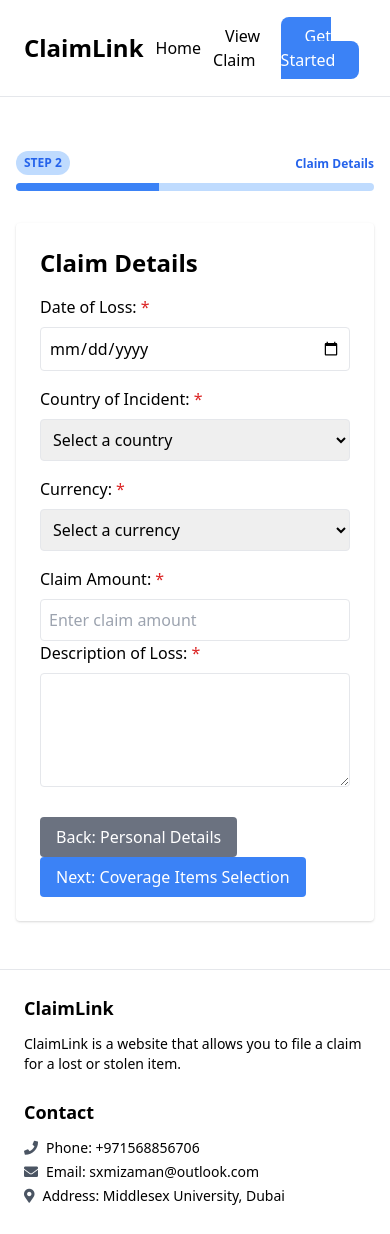
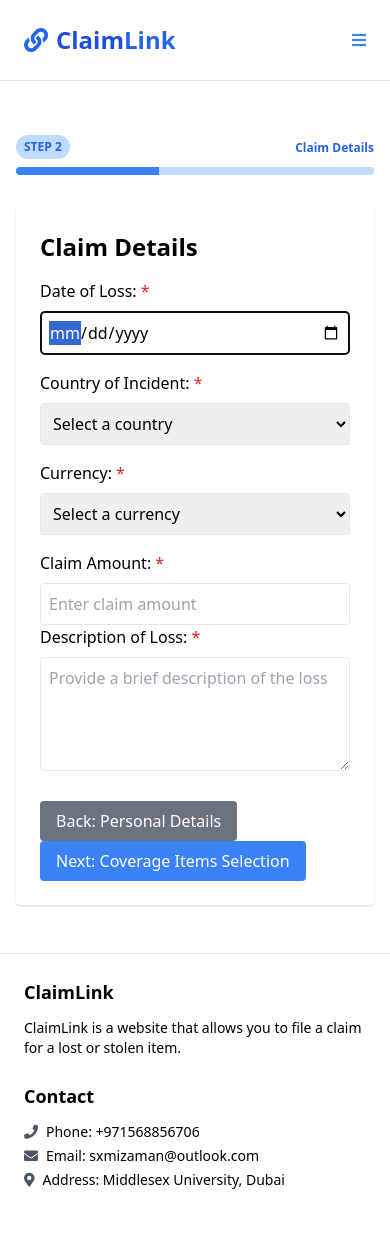
Before and after one commit to samizaman/ClaimLink, a Django app: page /claim-details/ in a window 390 px wide. After the commit the page ends 1189 px from the top, so only its background shows below. Run offline with Django 4.2, Linux system fonts and the light colour scheme; some libraries are stand-ins or nearby versions.

Commit message:
the navbar now supports mobile view

```diff
--- a/templates/base.html
+++ b/templates/base.html
@@ -7,15 +7,29 @@
     <link href="https://cdn.jsdelivr.net/npm/tailwindcss@2.2.17/dist/tailwind.min.css" rel="stylesheet">
 
     <link rel="stylesheet" href="https://cdnjs.cloudflare.com/ajax/libs/font-awesome/5.15.3/css/all.min.css"/>
+    <script src="https://kit.fontawesome.com/your-fontawesome-kit-code.js" crossorigin="anonymous"></script>
+
+    <link href="https://fonts.googleapis.com/css2?family=Roboto:wght@400;500;700&display=swap" rel="stylesheet">
 
     <title>{% block title %}ClaimLink{% endblock %}</title>
 </head>
-<body class="min-h-screen flex flex-col">
+<body class="min-h-screen flex flex-col font-roboto">
 <header>
     <nav class="py-6 px-6 flex justify-between items-center border-b border-gray-200">
-        <a href="/" class="text-2xl font-semibold">ClaimLink</a>
+        <a href="/" class="flex items-center space-x-2">
+            <span class="fas fa-link text-blue-600 text-2xl"></span>
+            <div class="text-2xl font-semibold">
+                <span class="font-bold text-blue-700">Claim</span><span class="text-blue-600">Link</span>
+            </div>
+        </a>
 
-        <ul class="flex items-center">
+        <div class="md:hidden">
+            <button id="menu-toggler" class="text-blue-500 focus:outline-none">
+                <i class="fas fa-bars"></i>
+            </button>
+        </div>
+
+        <ul id="nav-menu" class="absolute top-16 left-0 md:relative w-full md:w-auto bg-white md:bg-transparent shadow md:shadow-none z-10 md:z-auto hidden md:flex flex-col md:flex-row items-center md:space-x-4 divide-y md:divide-y-0 divide-gray-200 text-center">
             <li>
                 <a href="/"
                    class="p-3 hover:text-blue-500 {% if request.path == '/' %}text-blue-500 font-bold{% endif %}">Home</a>
@@ -25,22 +39,30 @@
                    class="p-3 hover:text-blue-500 {% if '/view-claim' in request.path %}text-blue-500 font-bold{% endif %}">View
                     Claim</a>
             </li>
-            <li>
+            <li class="p-4 md:p-0">
                 <a href="{% url 'personal_details' %}"
-                   class="px-6 py-2 bg-blue-500 text-white rounded-lg hover:bg-blue-600 transition duration-200">Get
+                   class="block w-full px-6 py-2 bg-blue-500 text-white rounded-lg hover:bg-blue-600 transition duration-200 md:bg-transparent md:text-blue-500 md:hover:text-blue-600 md:px-6 md:py-2 md:rounded-none">Get
                     Started</a>
             </li>
         </ul>
     </nav>
-
 </header>
 <main class="flex-grow">
     {% block content %}
     {% endblock %}
 </main>
 
+<script src="https://cdn.jsdelivr.net/npm/confetti-js@0.0.13/dist/index.min.js"></script>
 
-<script src="https://cdn.jsdelivr.net/npm/confetti-js@0.0.13/dist/index.min.js"></script>
+<script>
+    const menuToggler = document.getElementById('menu-toggler');
+    const navMenu = document.getElementById('nav-menu');
+
+    menuToggler.addEventListener('click', () => {
+        navMenu.classList.toggle('hidden');
+    });
+</script>
+
 
 </body>
 <footer class="bg-white text-black">
@@ -55,10 +77,14 @@
             <h3 class="text-lg font-semibold mb-3">Contact</h3>
 
             <ul class="text-sm">
-                <li class="mb-1"><i class="fas fa-phone mr-2 text-gray-600"></i>Phone: +971568856706</li>
-                <li class="mb-1"><i class="fas fa-envelope mr-2 text-gray-600"></i>Email: sxmizaman@outlook.com</li>
-                <li class="mb-1"><i class="fas fa-map-marker-alt mr-2 text-gray-600"></i>Address: Middlesex University,
-                    Dubai
+                <li class="mb-1 hover:text-blue-500 transition duration-200">
+                    <i class="fas fa-phone mr-2 text-gray-600"></i>Phone: +971568856706
+                </li>
+                <li class="mb-1 hover:text-blue-500 transition duration-200">
+                    <i class="fas fa-envelope mr-2 text-gray-600"></i>Email: sxmizaman@outlook.com
+                </li>
+                <li class="mb-1 hover:text-blue-500 transition duration-200">
+                    <i class="fas fa-map-marker-alt mr-2 text-gray-600"></i>Address: Middlesex University, Dubai
                 </li>
             </ul>
         </div>
--- a/templates/claim_details.html
+++ b/templates/claim_details.html
@@ -27,7 +27,8 @@
             <h2 class="text-2xl font-semibold mb-4">Claim Details</h2>
             <div class="mb-4">
                 <label for="date_of_loss" class="block mb-2">Date of Loss: <span class="text-red-600">*</span></label>
-                <input type="date" name="date_of_loss" id="date_of_loss" class="w-full p-2 border rounded" required>
+                <input type="date" name="date_of_loss" id="date_of_loss" class="w-full p-2 border rounded" required
+                       autofocus>
             </div>
 
             <div class="mb-4">
@@ -65,16 +66,9 @@
                 <label for="description_of_loss" class="block mb-2">Description of Loss: <span
                         class="text-red-600">*</span></label>
                 <textarea name="description_of_loss" id="description_of_loss" class="w-full p-2 border rounded" rows="4"
-                          required></textarea>
+                          required placeholder="Provide a brief description of the loss"></textarea>
             </div>
 
-{#            <div class="mb-4">#}
-{#                <label for="passport" class="block mb-2">Claimant's Passport: <span#}
-{#                        class="text-red-600">*</span></label>#}
-{#                <input type="file" name="passport" id="passport" accept="image/*" class="w-full p-2 border rounded"#}
-{#                       required#}
-{#                       title="Please upload a valid passport. Submitting a fake or incorrect document is illegal.">#}
-{#            </div>#}
 
             <div class="mt-6">
                 <button type="button" onclick="window.history.back()"
```
Also changed, not shown: templates/home.html (+4 -3 lines), templates/personal_details.html (+5 -3 lines).
